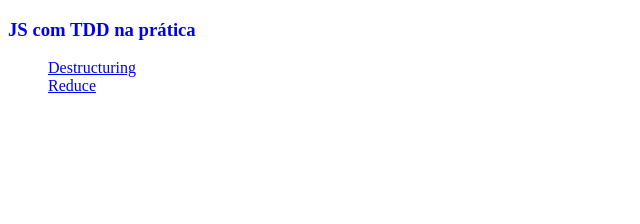
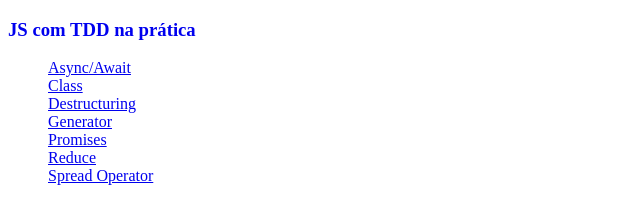
Before and after one commit to amandasantanati/udemy-js-tdd, a website: page src/index.html in a window 1280 px wide. Shown: the whole page, without its empty margins (0-640 px from the left). Drawn offline with Linux system fonts and the light colour scheme.

Commit message:
Add other playgrounds' links

```diff
--- a/src/index.html
+++ b/src/index.html
@@ -22,9 +22,15 @@
     </h3>
 
     <ul>
+      <li><a href="/async_await.html">Async/Await</a></li>
+      <li><a href="/class.html">Class</a></li>
       <li><a href="/destructuring.html">Destructuring</a></li>
+      <li><a href="/generator.html">Generator</a></li>
+      <li><a href="/promises.html">Promises</a></li>
       <li><a href="/reduce.html">Reduce</a></li>
+      <li><a href="/spread_operator.html">Spread Operator</a></li>
     </ul>
   </div>
+
 </body>
 </html>
```
